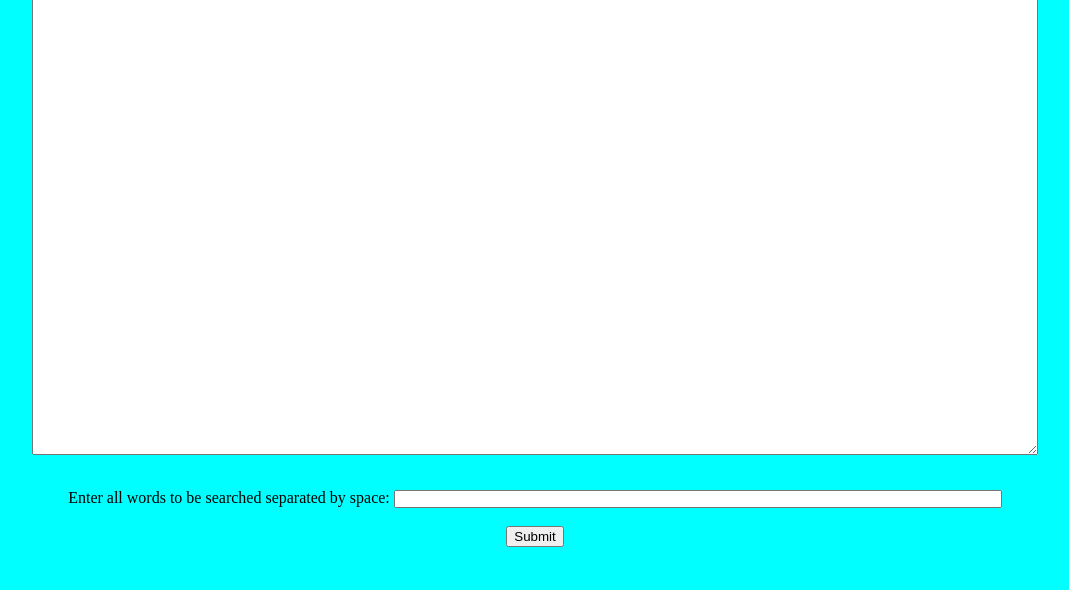
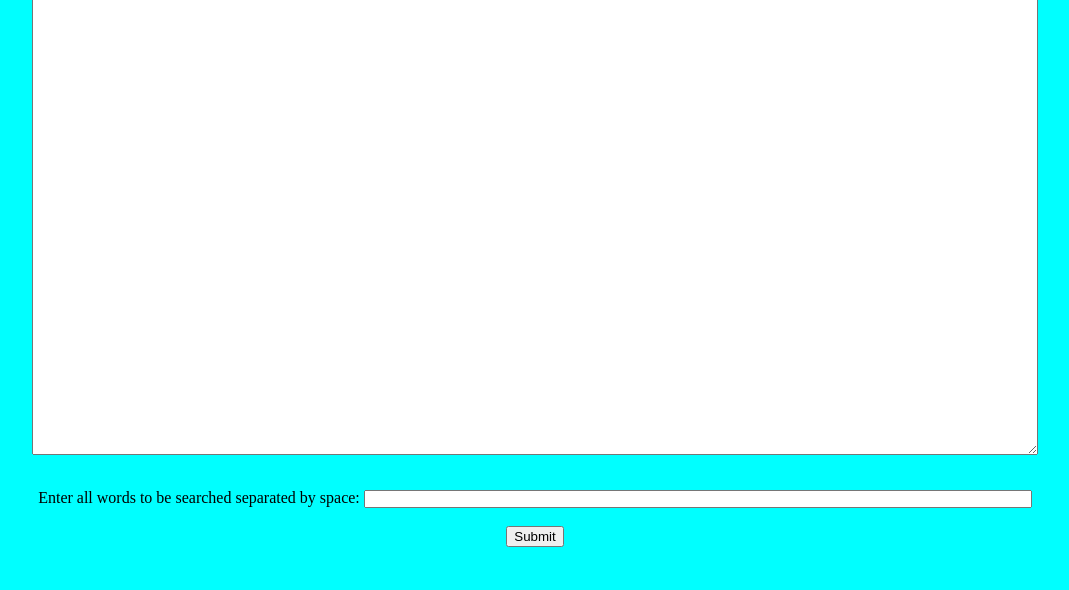
Before and after one commit to raviMaurya12/TapSearch, a PHP site: page / in a window 1280 px wide. Shown: the part 14-604 px from the top of the page, without its empty margins (105-1174 px from the left). Run offline with PHP 8.4, Linux system fonts and the light colour scheme.

Commit message:
hash_implemented

```diff
--- a/index.php
+++ b/index.php
@@ -8,7 +8,7 @@
 			<form action="process.php" method="post">
 				<pre><textarea name="content" style="font-size:8pt;height:450px;width:1000px;"></textarea></pre><br>
 				Enter all words to be searched separated by space:
-				<input type="text" name="searchInput"style="font-size:8pt;width:600px;"><br><br>
+				<input type="text" name="searchInput"style="font-size:8pt;width:660px;"><br><br>
 				<input type="submit">
 			</form>
 		</center>
```
